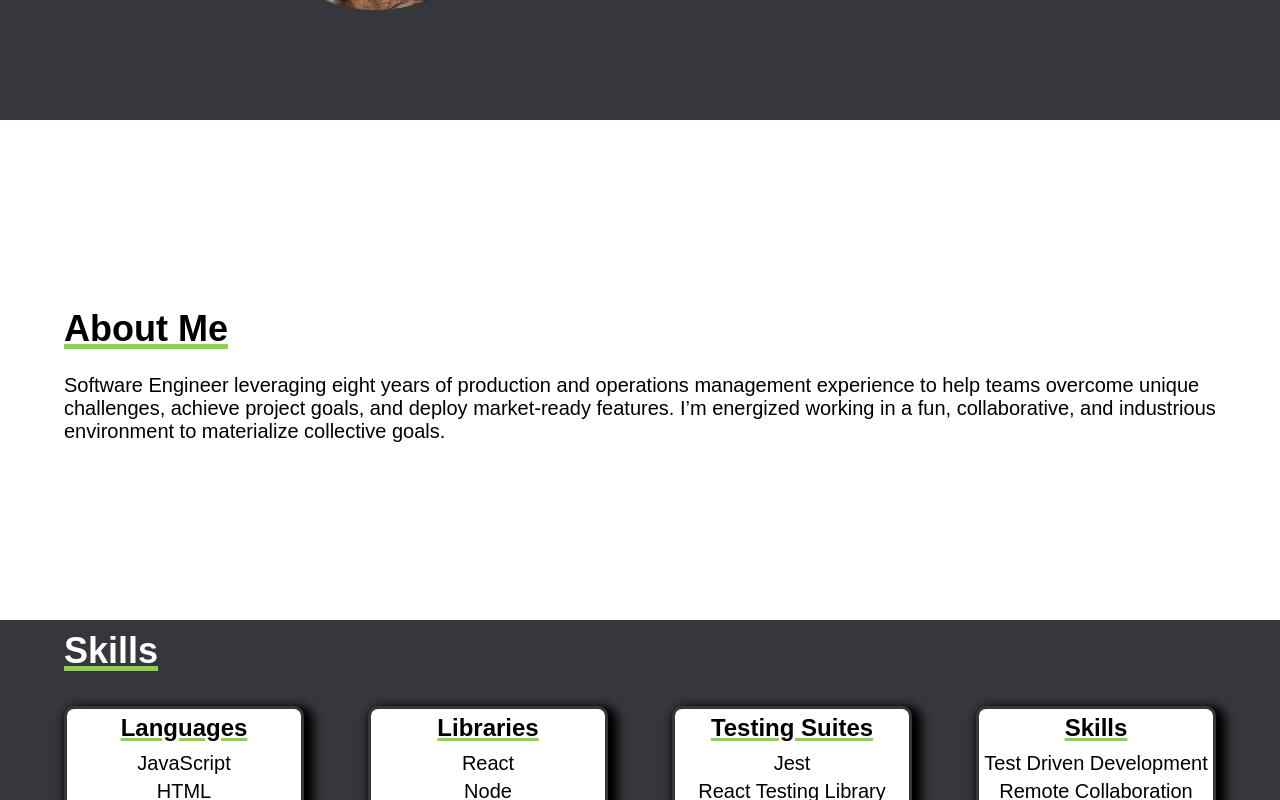
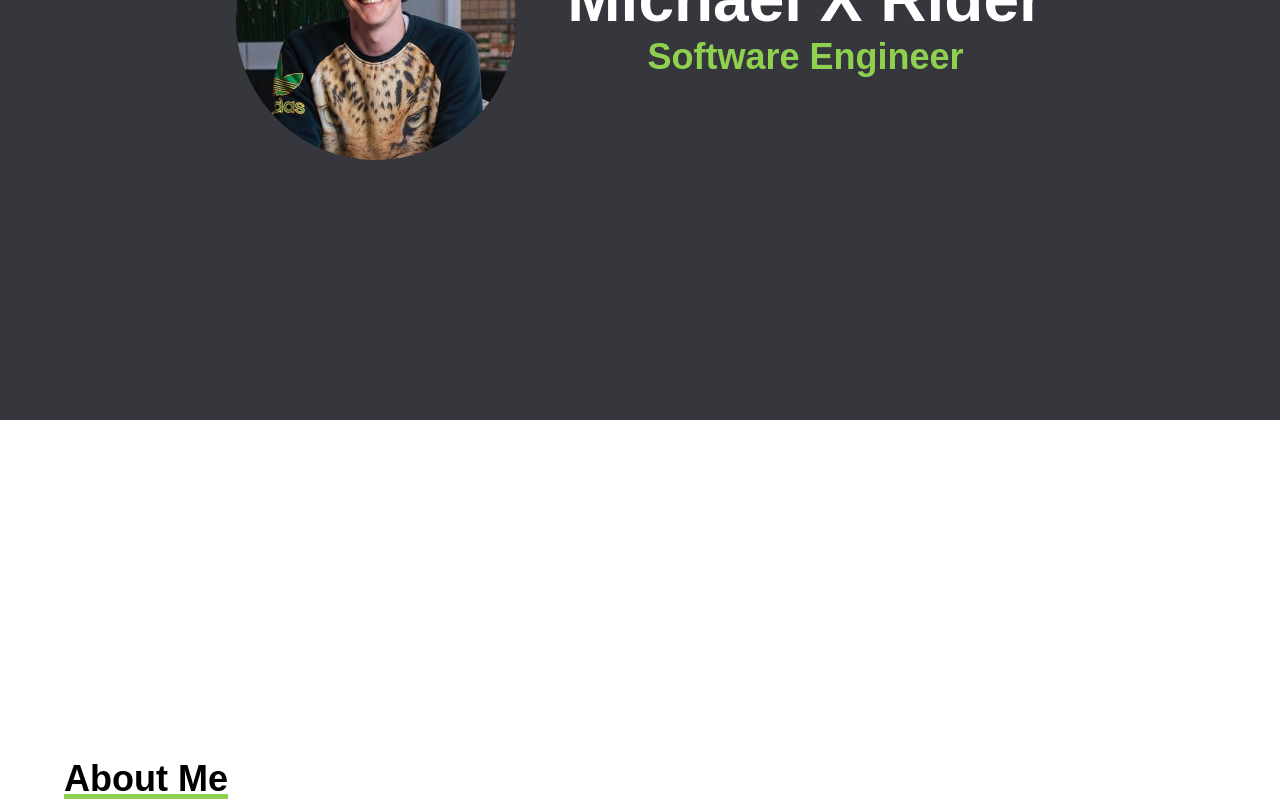
Before and after one commit to MikepdXRider/portfolio, a React (Create React App) app: page / in a window 1280 px wide. Shown: the part 380-1180 px from the top of the page. Built offline with nearby package versions, Linux system fonts and the light colour scheme.

Commit message:
increases section height

```diff
--- a/src/App.module.css
+++ b/src/App.module.css
@@ -1,6 +1,6 @@
 /* hero section content */
 .heroContainer {
-  min-height: 500px;
+  min-height: 100vh;
   width: 100%;
   display: flex;
   align-items: center;
@@ -22,7 +22,7 @@
 
 .img {
   width: 280px;
-  height: 50%;
+  height: 280px;
 }
 
 @media screen and (max-width: 800px) {
--- a/src/components/Section/section.module.css
+++ b/src/components/Section/section.module.css
@@ -10,7 +10,7 @@
 }
 
 .sectionWithTitle {
-  min-height: 500px;
+  min-height: 100vh;
   min-width: 100%;
   /* display: grid; */
   /* grid-template-rows: 1fr 3fr; */
@@ -21,7 +21,7 @@
 }
 
 .section {
-  min-height: 500px;
+  min-height: 100vh;
   min-width: 100%;
 }
 
```
